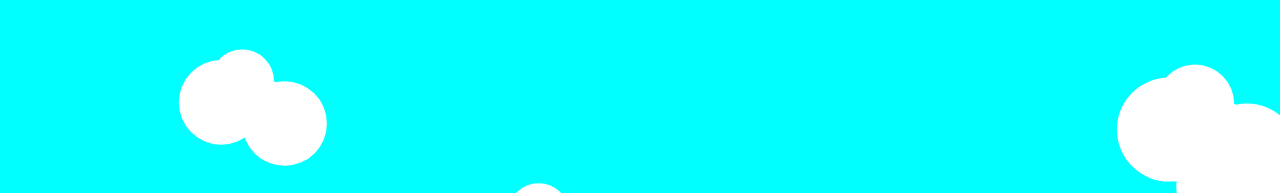
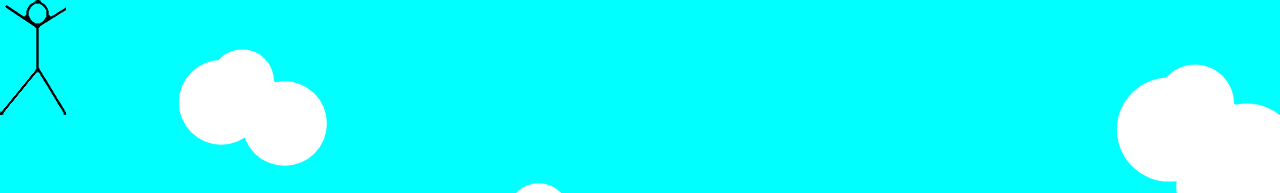
Before and after one commit to Beb1x/Beb1x.github.io, a plain HTML site: page index.html in a window 1280 px wide. Shown: the top 193 px of the page. Drawn offline with Linux system fonts and the light colour scheme.

Commit message:
Update styles.css

```diff
--- a/styles.css
+++ b/styles.css
@@ -7,7 +7,7 @@ body {
 .stickman {
     width: 66px;
     height: 143px;
-    background: url('image1.png') no-repeat;
+    background: url('image.png') no-repeat;
     animation: fall 5s linear infinite;
     position: absolute;
 }
```
